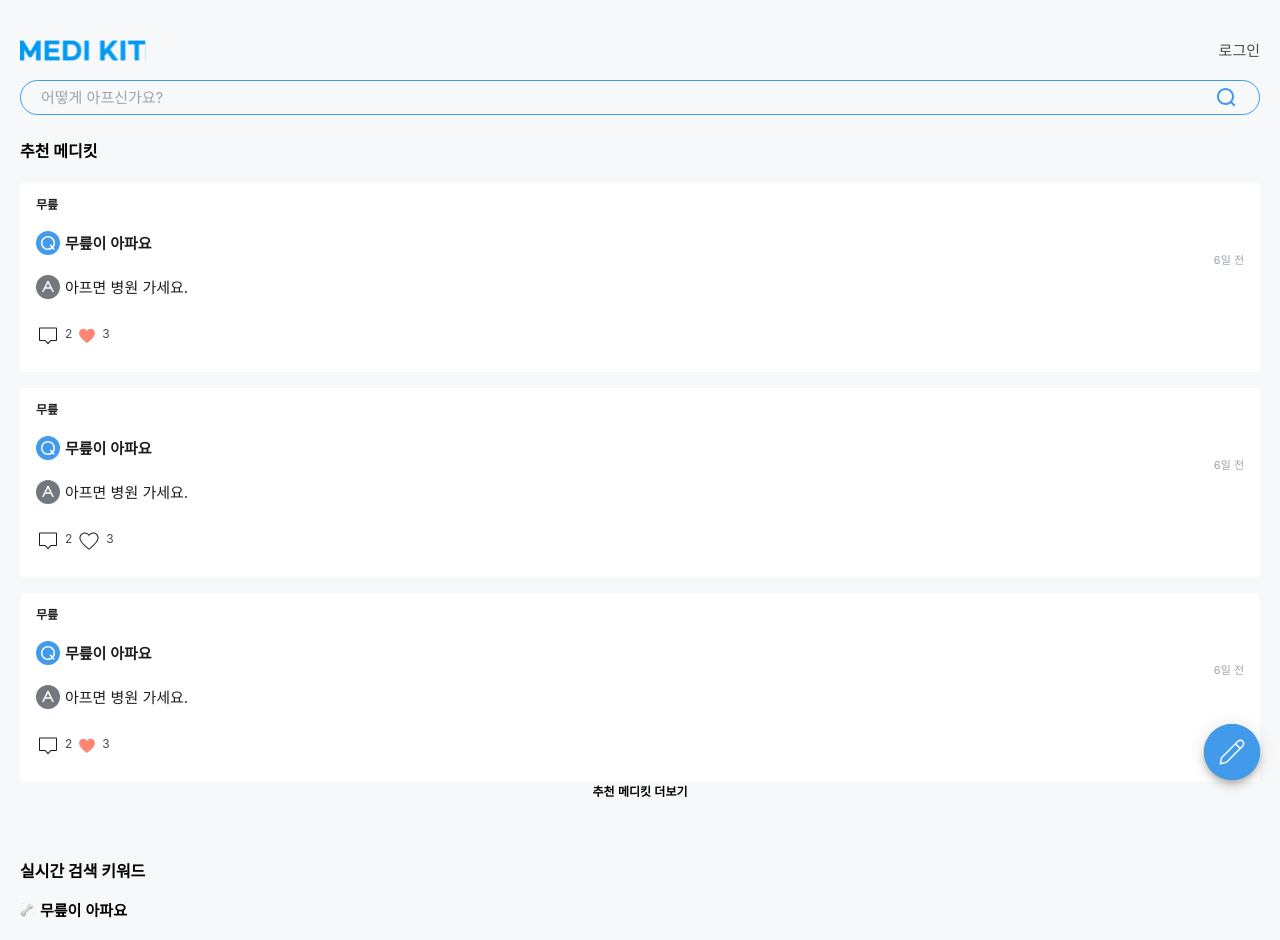
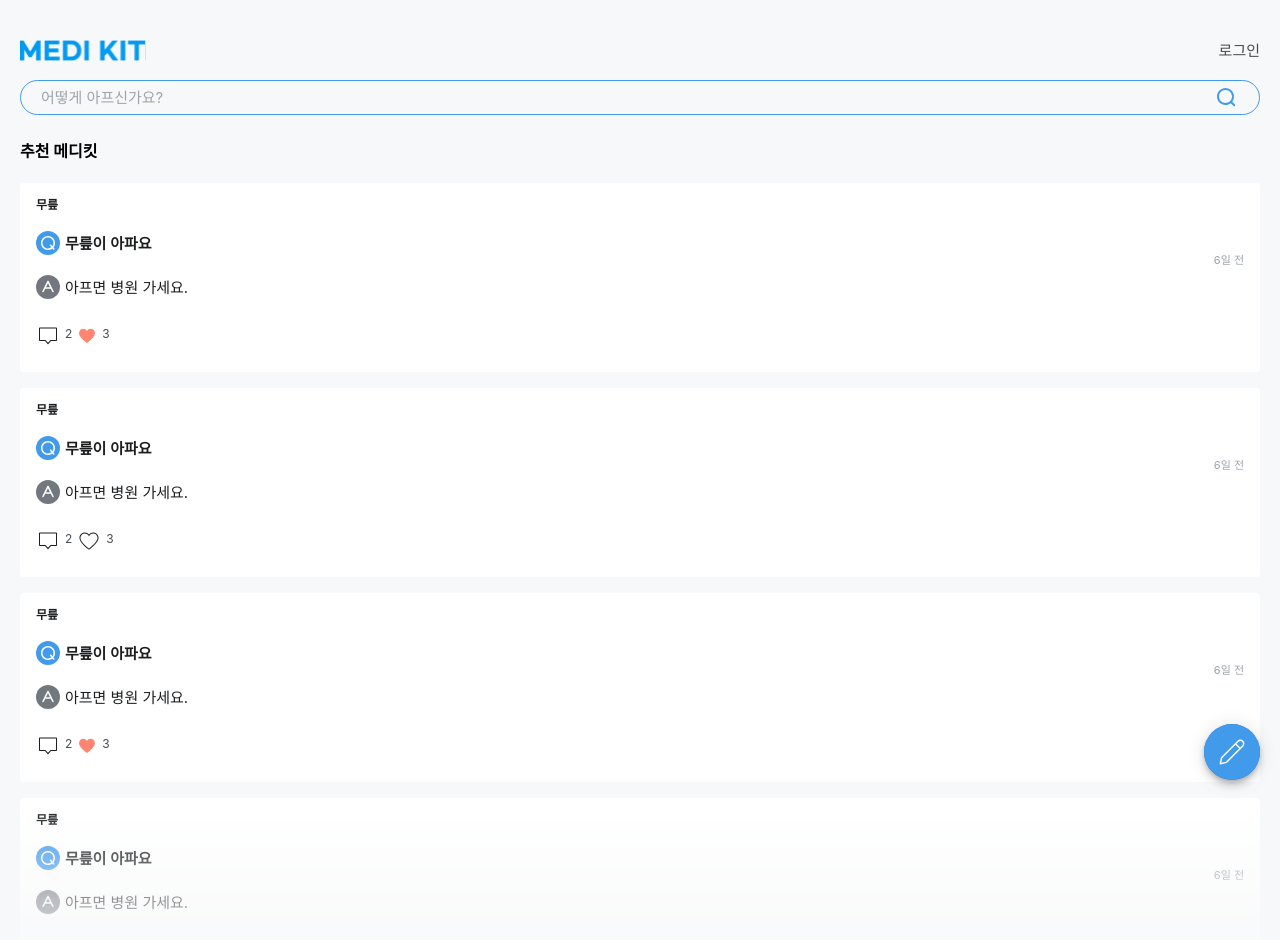
Before and after one commit to restareaByWeezy/fe_medikit, a Next.js app: page / in a window 1280 px wide. Shown: the top 940 px of the page. Built offline with nearby package versions, Linux system fonts and the light colour scheme; a web font is replaced by a local one.

Commit message:
✨ Feat: main page mask default

```diff
--- a/src/_constants/index.ts
+++ b/src/_constants/index.ts
@@ -26,4 +26,22 @@ export const questions = [
     answerNum: '2',
     isLiked: true,
   },
+  {
+    id: '4',
+    category: '무릎',
+    question: '무릎이 아파요',
+    answer: '아프면 병원 가세요.',
+    likes: '3',
+    answerNum: '2',
+    isLiked: true,
+  },
+  {
+    id: '5',
+    category: '무릎',
+    question: '무릎이 아파요',
+    answer: '아프면 병원 가세요.',
+    likes: '3',
+    answerNum: '2',
+    isLiked: true,
+  },
 ]
--- a/src/components/common/Cards/QaCard.tsx
+++ b/src/components/common/Cards/QaCard.tsx
@@ -13,6 +13,7 @@ import Text from '../Text'
 import Row from '../_Grid/Row'
 
 export interface QaCardProps {
+  className: string
   category: string
   question: string
   answer: string
@@ -23,6 +24,7 @@ export interface QaCardProps {
 }
 
 const QaCard = ({
+  className,
   category,
   question,
   answer,
@@ -39,6 +41,7 @@ const QaCard = ({
 
   return (
     <CustomCard
+      className={className}
       data-id={id}
       onClick={handleClick}
       style={{ boxShadow: 'none' }}
@@ -108,6 +111,12 @@ export default QaCard
 
 const CustomCard = styled(Card, {
   cursor: 'pointer',
+
+  ['&.blured']: {
+    pointerEvents: 'none',
+    WebkitMaskImage:
+      'linear-gradient(180deg, rgba(255,255,255,1), rgba(255,255,255,0))',
+  },
 })
 
 const Question = styled('div', {
--- a/src/components/common/Cards/QaCardList.tsx
+++ b/src/components/common/Cards/QaCardList.tsx
@@ -4,17 +4,26 @@ import { fetchQuestions } from 'services'
 
 import QaCard, { QaCardProps } from './QaCard'
 
-const QaCardList = () => {
+interface QaCardListProps {
+  moreViewClicked: boolean
+}
+
+const QaCardList = ({ moreViewClicked }: QaCardListProps) => {
   const { data: questions } = useQuery<QaCardProps[]>(
     ['questions'],
     fetchQuestions,
   )
 
-  const list = questions?.map(qa => {
+  const list = questions?.map((qa, idx) => {
     const { id, question, answer, category, answerNum, likes, isLiked } = qa
+
+    if (!moreViewClicked && idx > 3) {
+      return
+    }
 
     return (
       <QaCard
+        className={!moreViewClicked && idx === 3 ? 'blured' : ''}
         id={id}
         key={id}
         category={category}
--- a/src/components/elements/HomePage/_fragments/HomePageContent.tsx
+++ b/src/components/elements/HomePage/_fragments/HomePageContent.tsx
@@ -1,6 +1,7 @@
+import { useState } from 'react'
+
 import Button from 'components/common/Button'
 import QaCardList from 'components/common/Cards/QaCardList'
-import { example } from 'components/common/Cards/constants'
 import FloatingBtn from 'components/common/FloatingBtn'
 import SearchBar from 'components/common/Input'
 import { styled } from 'styles/globalStitches'
@@ -10,22 +11,32 @@ import RecentQuestion from './RecentQuestion'
 import { Title } from './_style'
 
 const HomePageContent = () => {
+  const [moreViewClicked, setMoreViewClicked] = useState(false)
+
+  const handleClick = () => {
+    if (!moreViewClicked) {
+      setMoreViewClicked(true)
+    }
+  }
+
   return (
     <>
       <Wrapper>
         <SearchBar />
         <QaWrapper>
           <Title>추천 메디킷</Title>
-          <QaCardList />
+          <QaCardList moreViewClicked={moreViewClicked} />
         </QaWrapper>
-        <Button
+        <ViewMoreBtn
+          className={!moreViewClicked ? 'blured' : ''}
           css={{ marginTop: '10px' }}
           sizes="md"
           radii="round"
           color="secondary"
+          onClick={handleClick}
         >
           추천 메디킷 더보기
-        </Button>
+        </ViewMoreBtn>
         <FloatingBtnWrapper>
           <FloatingBtn />
         </FloatingBtnWrapper>
@@ -54,6 +65,13 @@ const QaWrapper = styled('div', {
   marginTop: '28px',
 })
 
+const ViewMoreBtn = styled(Button, {
+  ['&.blured']: {
+    position: 'absolute',
+    bottom: 0,
+  },
+})
+
 const FloatingBtnWrapper = styled('div', {
   '& button': {
     position: 'fixed',
```
